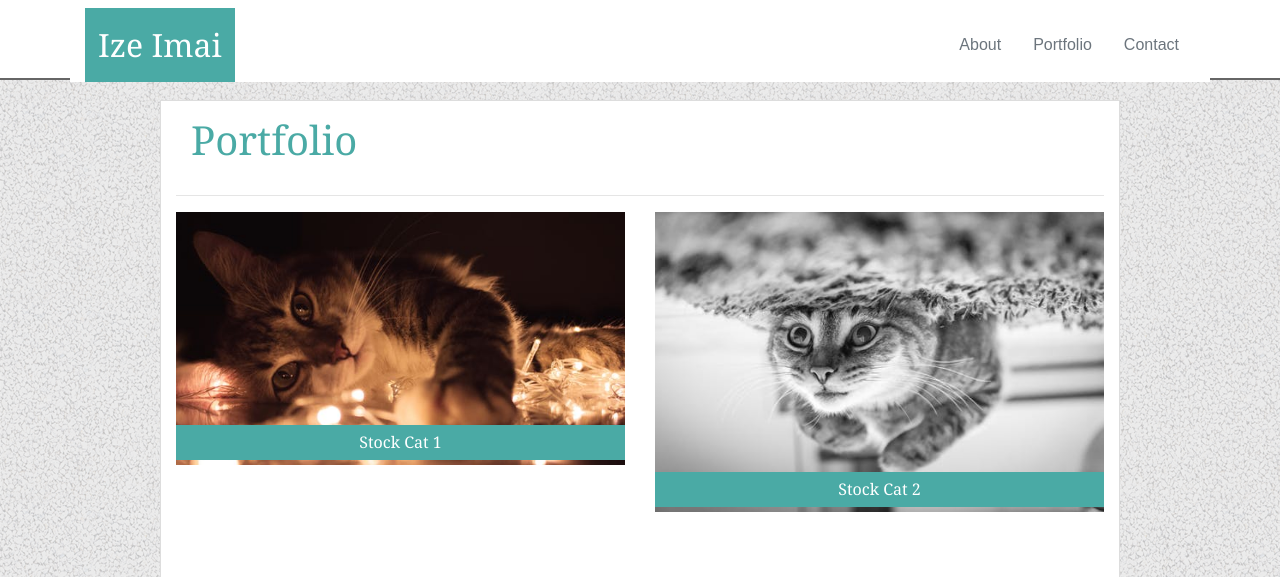
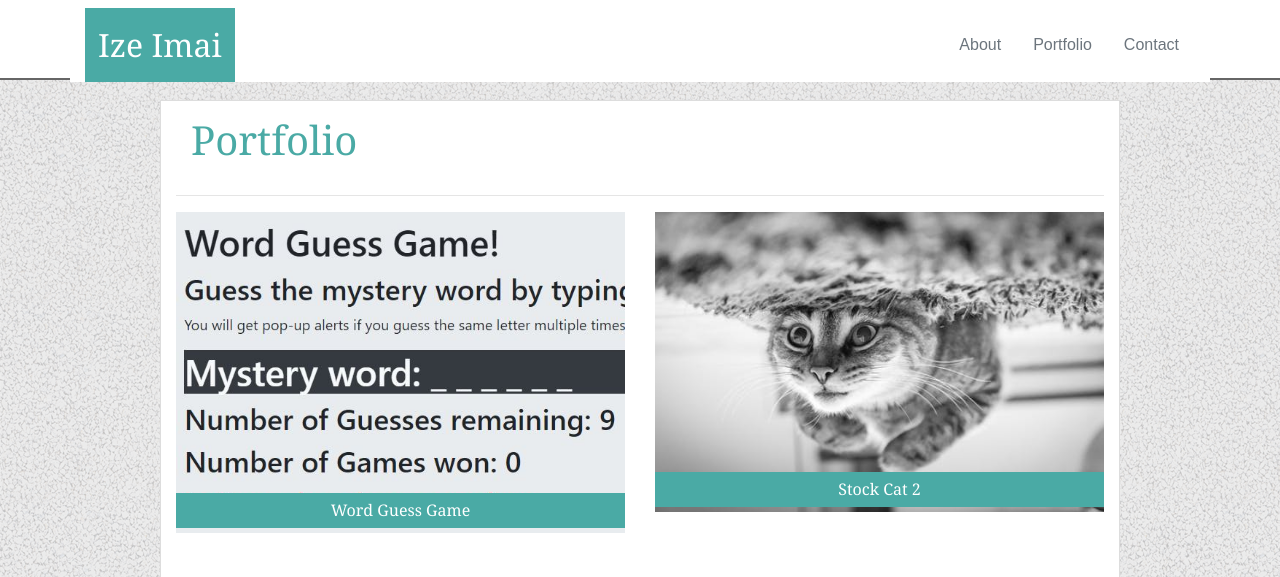
Before and after one commit to izeimai/Bootstrap-Portfolio, a plain HTML site: page portfolio.html in a window 1280 px wide. Shown: the top 577 px of the page. Drawn offline with nearby package versions, Linux system fonts and the light colour scheme.

Commit message:
Added link to Word Guess Game

```diff
--- a/assets/css/style.css
+++ b/assets/css/style.css
@@ -55,6 +55,9 @@ footer {
 
 
 /*portfolio.html specific*/
+a {
+    text-decoration: none;
+}
 
 img {
     width: 100%;
--- a/portfolio.html
+++ b/portfolio.html
@@ -39,9 +39,9 @@
 
         <div class="row">
             <div class="col-md-6 col-xs-12">
-                <img src="assets/images/stock1.jpeg" alt="Stockcat1" class="img-fluid">
+                <img src="assets/images/wordguessgame.jpg" alt="Hangman-style game" class="img-fluid">
                 <div class="carousel-caption">
-                    <h2>Stock Cat 1</h2>
+                    <a href="https://izeimai.github.io/Word-Guess-Game/"><h2>Word Guess Game</h2></a>
                 </div>
             </div>
             <div class="col-md-6 col-xs-12">
```
Also changed, not shown: assets/images/wordguessgame.JPG (added).
